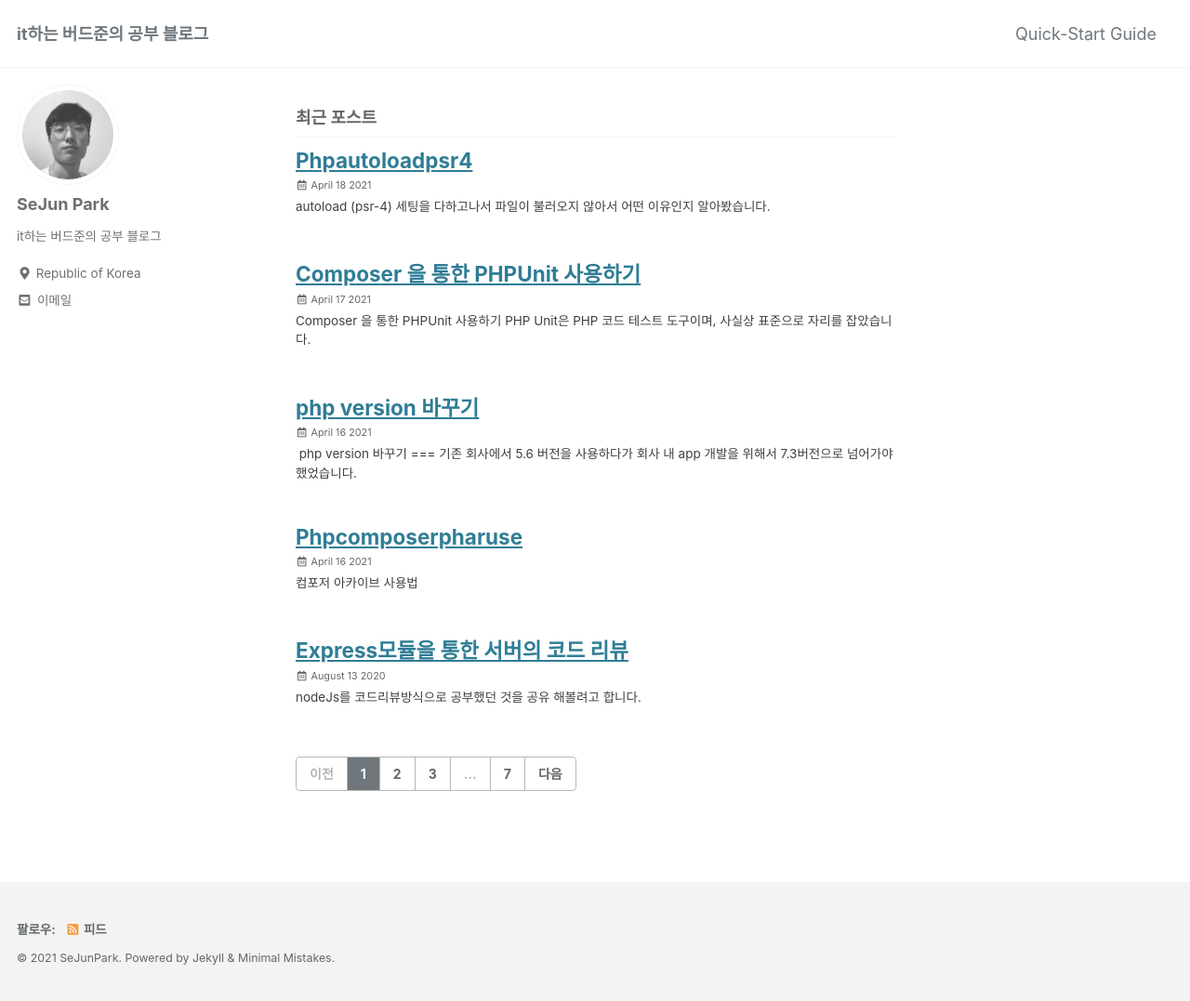
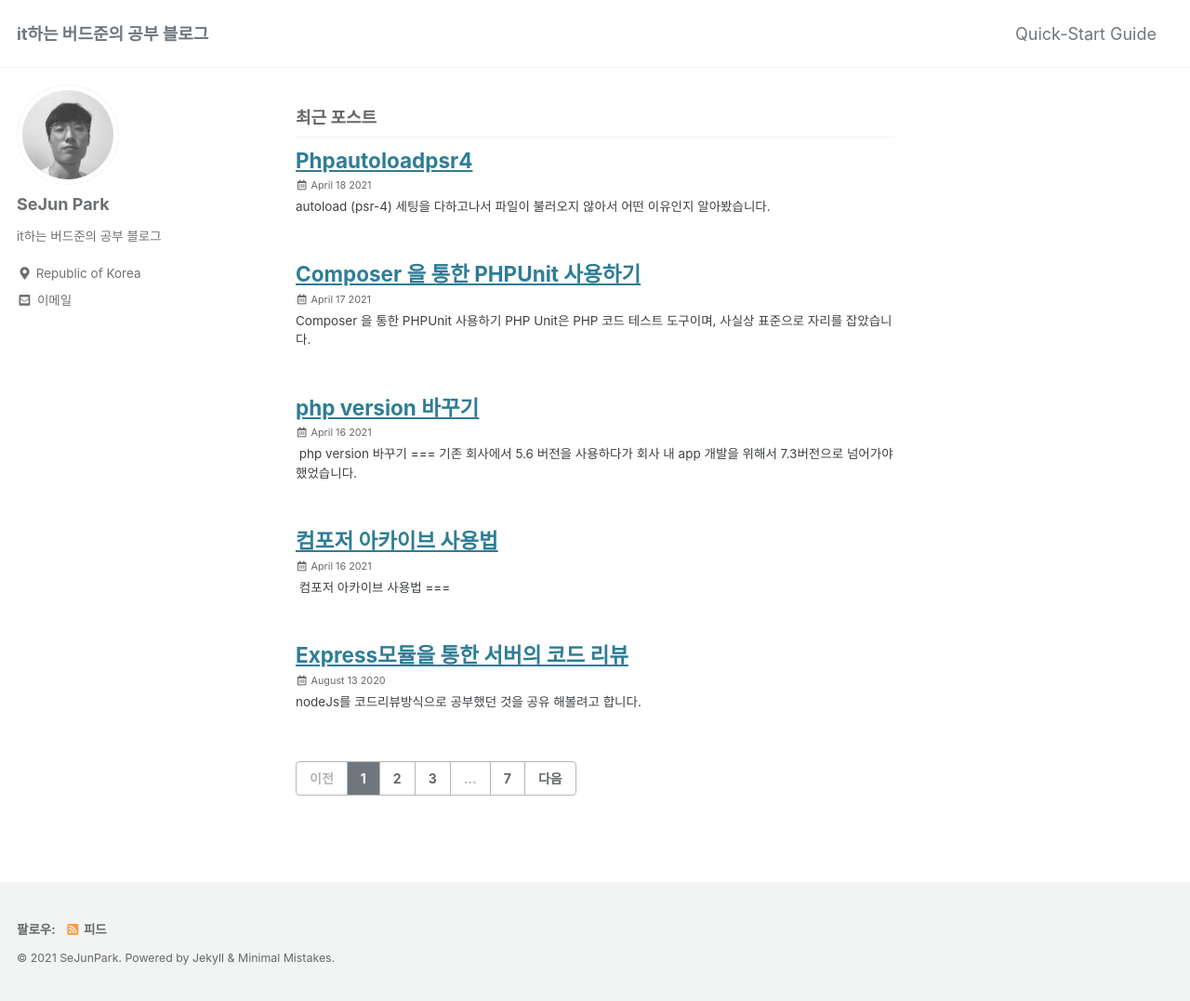
Before and after one commit to pkt369/temp_pkt369.github.io, a Jekyll site: the page built from index.html, in a window 1280 px wide and 1077 px high. Shown: the whole window at 93% size. Built offline with Jekyll 4.4.1, drawn with Linux system fonts in a browser that asks for light colours; cached includes are drawn as plain includes; the list of posts is cut into pages by our own code.

Commit message:
_posts/2021-04-16-phpComposerPharUse.md updated from https://stackedit.io/

```diff
--- a/_posts/2021-04-16-phpComposerPharUse.md
+++ b/_posts/2021-04-16-phpComposerPharUse.md
@@ -1,3 +1,17 @@
+---
+
+layout : posts
+
+title : "컴포저 아카이브 사용법"
+
+date : 2021-04-16
+
+categoris : PHP
+
+comments : true
+
+---
+﻿
 컴포저 아카이브 사용법
 ===
 
```
Also changed, not shown: other parts of _posts/2021-04-16-phpComposerPharUse.md (+3 -0 lines).
